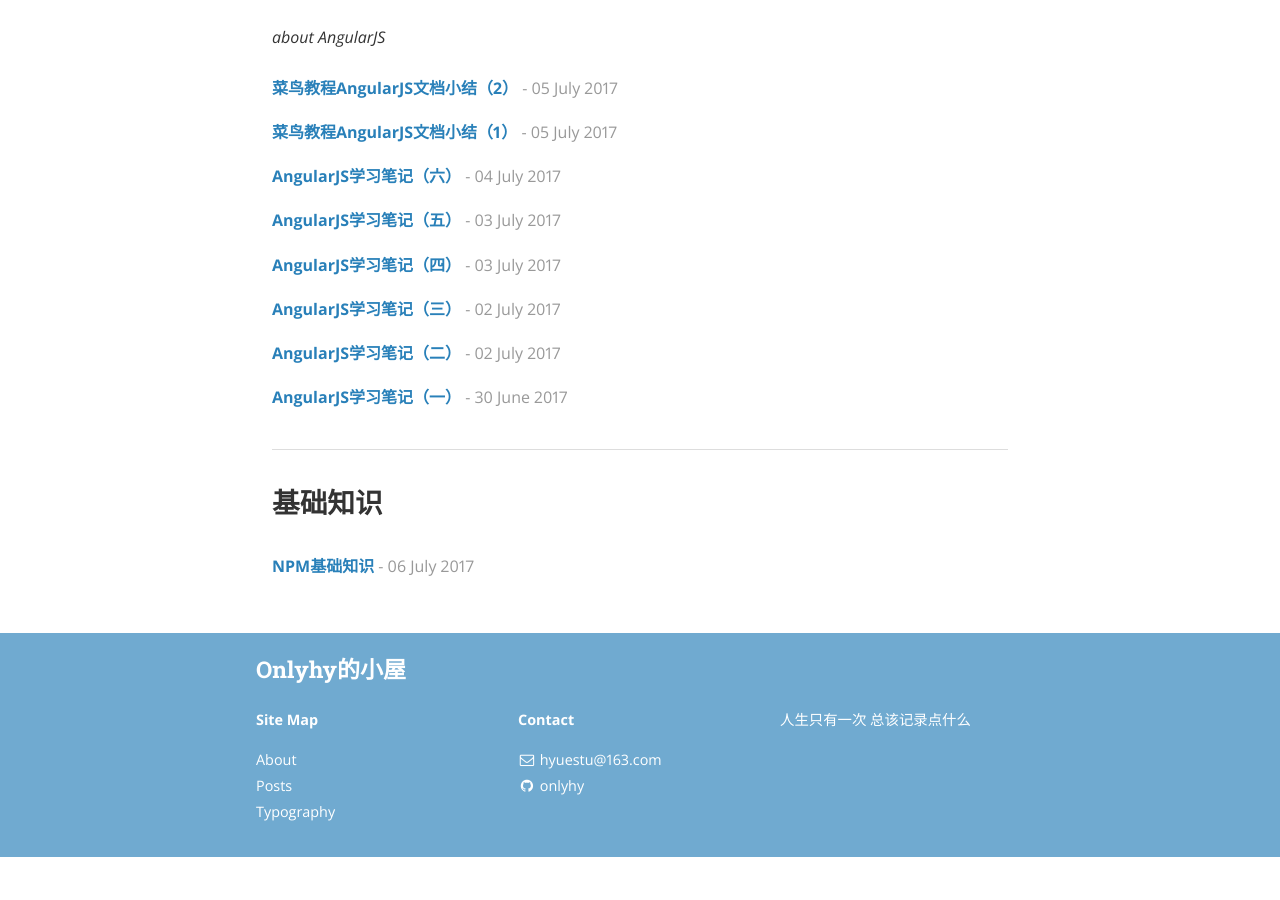
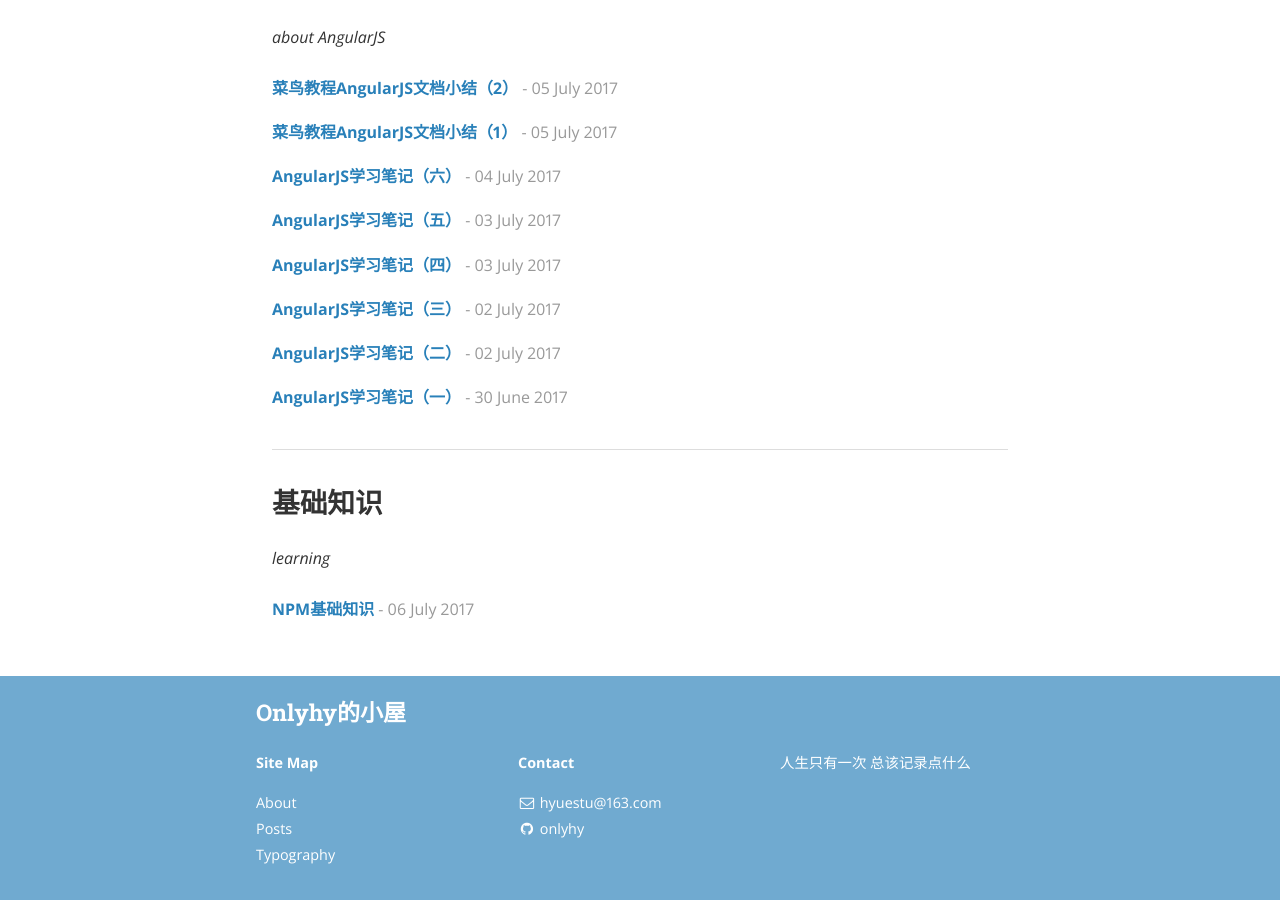
Before and after one commit to onlyhy/onlyhy.github.io, a Jekyll site: the page built from posts.html, in a window 1280 px wide and 900 px high, scrolled down 681 px. Built offline with Jekyll 4.4.1, drawn with Linux system fonts in a browser that asks for light colours; nearby versions of some CDN libraries; before the commit the page ends 1538 px from its top, so only the background shows below that.

Commit message:
settings

```diff
--- a/_config.yml
+++ b/_config.yml
@@ -60,6 +60,8 @@ descriptions:
     desc: "about 前端"
   - cat: AngularJS
     desc: "about AngularJS"
+  - cat: 基础知识
+    desc: "learning"
 # Social icons and sharing options
 #
 # Social settings are used in two places:
```
